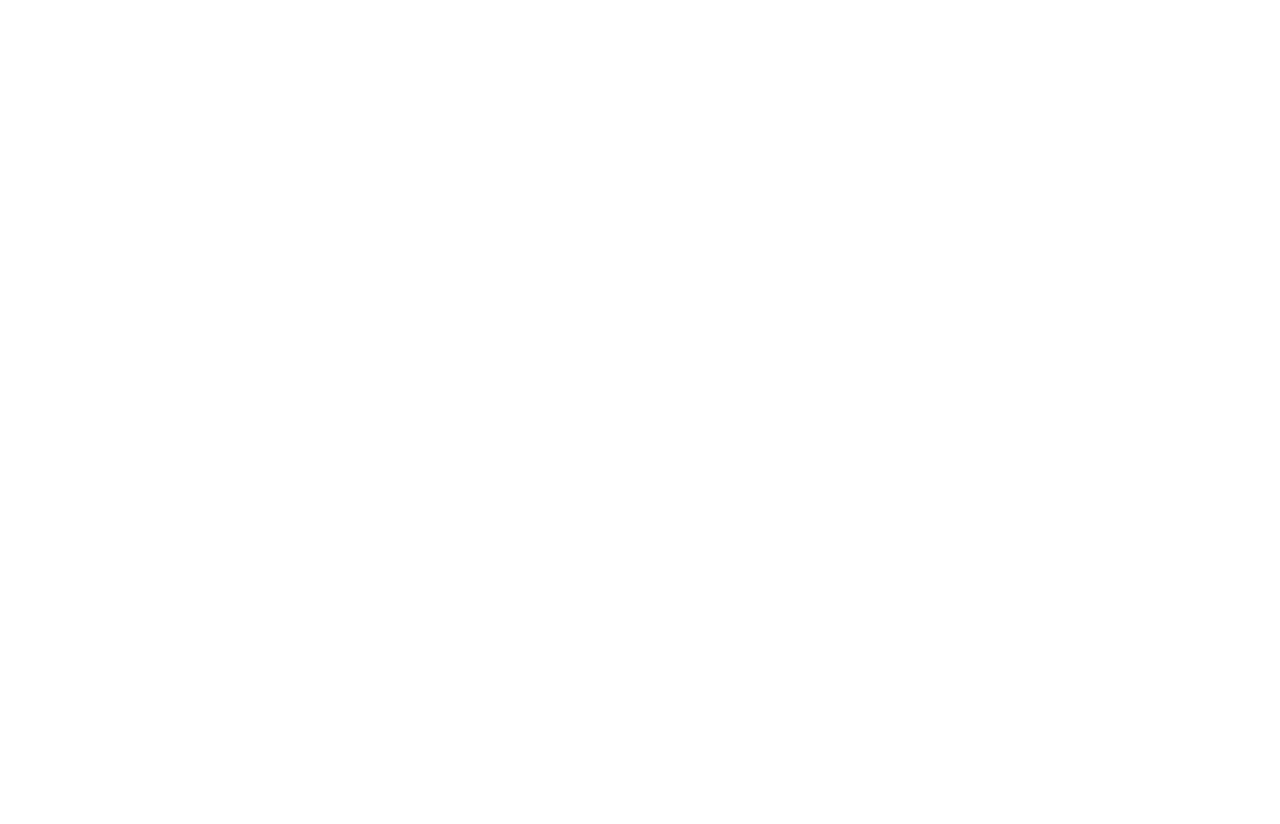
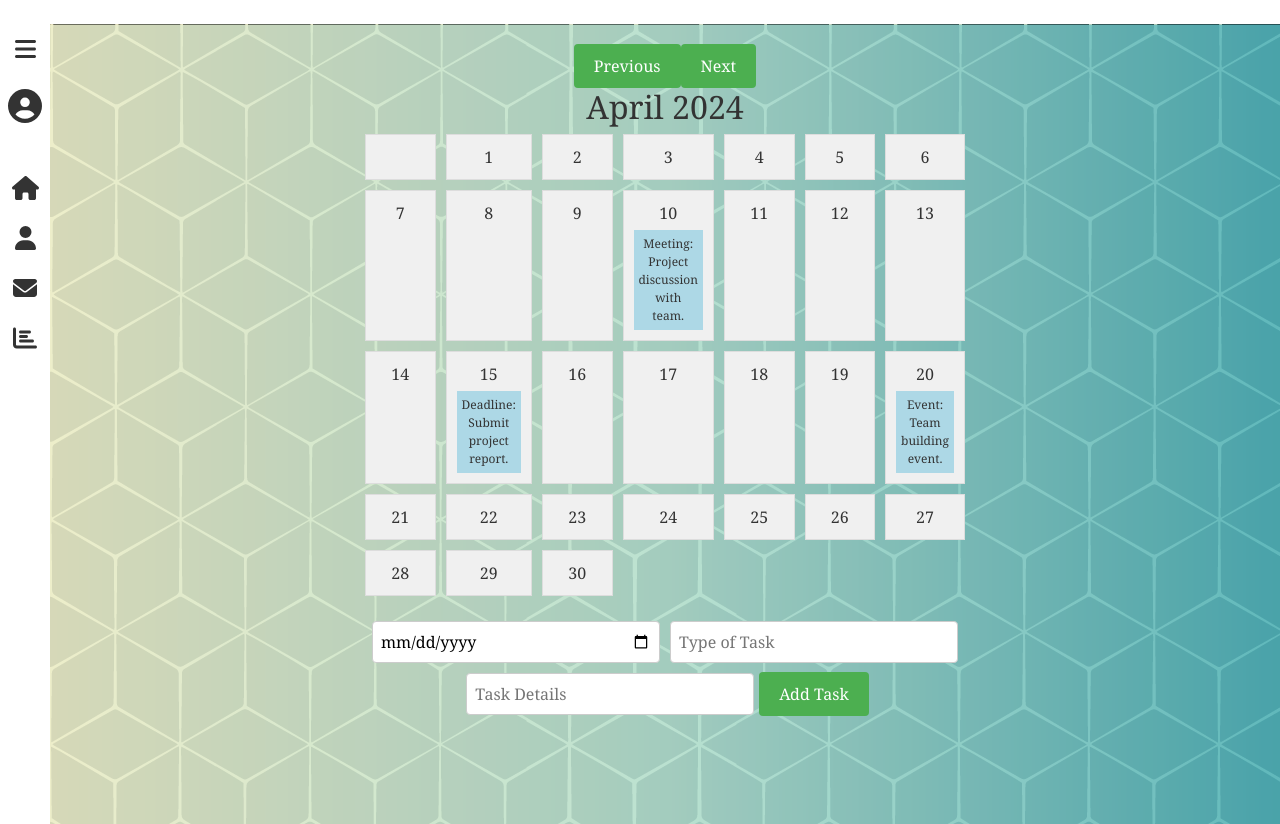
Before and after one commit to SWEN-732-Team-5/Appli-Tracker, a React (Create React App) app in the folder applitrackerproject/: page /view_calender in a window 1280 px wide. Before the commit this address had no page. Before the commit the page ends 800 px from the top, so only its background shows below. Built offline with nearby package versions, Linux system fonts and the light colour scheme.

Commit message:
FE : Calender view

```diff
--- a/applitrackerproject/src/App.js
+++ b/applitrackerproject/src/App.js
@@ -5,6 +5,7 @@
 import Login from './Login';
 import SignUp from './SignUp';
 import Visualize from './components/Visualize';
+import CV from './components/CV';
 
 function App() {
   //  App.js file added ok
@@ -18,6 +19,7 @@
             <Route path="/signup" element={<SignUp />} />
             <Route path="/home_dashboard" element={<Home />} />
             <Route path="/data_visualize" element={<Visualize />} />
+            <Route path="/view_calender" element={<CV />} />
           </Routes>
         </Router>
       </div>
--- /dev/null
+++ b/applitrackerproject/src/components/CV.js
@@ -0,0 +1,39 @@
+import React , { useState, useEffect } from 'react';
+import CalendarView from './CalenderView.js';
+import TaskForm from './TaskForm.js';
+import Sidebar from './Sidebar'; // Adjust the path if necessary
+import './Dashboard.css';  // Ensure you have the required CSS
+
+
+function CV() {
+    const [showCalendar, setShowCalendar] = useState(false);
+    // const toggleCalendar = () => {
+    //     setShowCalendar(!showCalendar);
+    //   };
+
+      const [tasks, setTasks] = useState([
+        { date: '2024-04-10', type: 'Meeting', content: 'Project discussion with team.' },
+        { date: '2024-04-15', type: 'Deadline', content: 'Submit project report.' },
+        { date: '2024-04-20', type: 'Event', content: 'Team building event.' }
+      ]);
+
+      const addTask = (newTask) => {
+        setTasks([...tasks, newTask]);
+      };
+    //  App.js file added ok
+    return (
+
+        <div className="dashboard">
+            <Sidebar />
+            <div className="dashboard-main">
+            {/* {showCalendar && ( */}
+        <div className="App">
+          <CalendarView tasks={tasks} />
+          <TaskForm addTask={addTask} />
+        </div>
+      {/* )} */}
+            </div>
+        </div>
+    );
+}
+export default CV;
--- /dev/null
+++ b/applitrackerproject/src/components/CalenderView.css
@@ -0,0 +1,37 @@
+#taskCalendar {
+    width: 600px;
+    margin: auto;
+    text-align: center;
+}
+
+#calendarDays {
+    display: grid;
+    grid-template-columns: repeat(7, 1fr);
+    gap: 10px;
+}
+
+.day {
+    padding: 10px;
+    background-color: #f0f0f0;
+    border: 1px solid #ddd;
+}
+
+.task {
+    margin-top: 5px;
+    padding: 5px;
+    background-color: #add8e6;
+    font-size: 12px;
+}
+
+button {
+    padding: 10px 20px;
+    background-color: #4CAF50;
+    color: white;
+    border: none;
+    border-radius: 4px;
+    cursor: pointer;
+}
+
+button:hover {
+    background-color: #45a049;
+}
--- /dev/null
+++ b/applitrackerproject/src/components/CalenderView.js
@@ -0,0 +1,53 @@
+import React, { useState, useEffect } from 'react';
+import './CalenderView.css';
+
+const monthNames = ["January", "February", "March", "April", "May", "June", "July", "August", "September", "October", "November", "December"];
+
+function CalendarView({ tasks }) {
+  const [currentDate, setCurrentDate] = useState(new Date());
+
+  useEffect(() => {
+    renderCalendar();
+  }, [currentDate]); // Dependency on currentDate to re-render
+
+  const changeMonth = (months) => {
+    const newDate = new Date(currentDate.getFullYear(), currentDate.getMonth() + months);
+    setCurrentDate(newDate);
+  };
+
+  const renderCalendar = () => {
+    const daysInMonth = new Date(currentDate.getFullYear(), currentDate.getMonth() + 1, 0).getDate();
+    const firstDay = new Date(currentDate.getFullYear(), currentDate.getMonth(), 1).getDay();
+    let days = [];
+
+    for (let i = 0; i < firstDay; i++) {
+      days.push(<div className="day"></div>); // Empty cells
+    }
+
+    for (let day = 1; day <= daysInMonth; day++) {
+      const dateStr = `${currentDate.getFullYear()}-${String(currentDate.getMonth() + 1).padStart(2, '0')}-${String(day).padStart(2, '0')}`;
+      const dayTasks = tasks.filter(task => task.date === dateStr).map(task => (
+        <div className="task">{task.type}: {task.content}</div>
+      ));
+
+      days.push(
+        <div className="day">{day}{dayTasks}</div>
+      );
+    }
+
+    return days;
+  };
+
+  return (
+    <div id="taskCalendar">
+      <button onClick={() => changeMonth(-1)}>Previous</button>
+      <button onClick={() => changeMonth(1)}>Next</button>
+      <h2 id="monthLabel">{monthNames[currentDate.getMonth()]} {currentDate.getFullYear()}</h2>
+      <div id="calendarDays">
+        {renderCalendar()}
+      </div>
+    </div>
+  );
+}
+
+export default CalendarView;
--- a/applitrackerproject/src/components/Sidebar.js
+++ b/applitrackerproject/src/components/Sidebar.js
@@ -7,7 +7,6 @@
 
 const Sidebar = () => {
   const [isExpanded, setIsExpanded] = useState(false);
-
   const toggleSidebar = () => {
     setIsExpanded(!isExpanded);
   };
@@ -57,6 +56,12 @@
     }
   };
 
+  // const toggleCalendar = () => {
+  //   setShowCalendar(!showCalendar);
+  // };
+
+
+
   return (
     <div className={`sidebar ${isExpanded ? 'expanded' : ''}`}>
       {/* This is the hamburger icon item that toggles the sidebar */}
@@ -77,9 +82,10 @@
         <FontAwesomeIcon icon={faUser} className="sidebar-icon" />
         <span className="sidebar-text" >Export Job</span>
       </div>
-      <div className="sidebar-item">
+      <div className="sidebar-item clickable">
         <FontAwesomeIcon icon={faEnvelope} className="sidebar-icon" />
-        <span className="sidebar-text">View Calendar</span>
+        <span className="sidebar-text">
+        <Link to="/view_calender">View Calendar</Link></span>
       </div>
       <div className="sidebar-item">
         <FontAwesomeIcon icon={faChartBar} className="sidebar-icon" />
@@ -87,6 +93,7 @@
           <Link to="/data_visualize">View Graph</Link>
         </span>
       </div>
+
       {/* ... other sidebar items ... */}
     </div>
   );
--- /dev/null
+++ b/applitrackerproject/src/components/TaskForm.css
@@ -0,0 +1,26 @@
+#newTaskForm {
+    width: 600px;
+    margin: 20px auto;
+    text-align: center;
+}
+
+input[type="text"], input[type="date"] {
+    padding: 8px;
+    margin: 5px;
+    border: 1px solid #ccc;
+    border-radius: 4px;
+    width: calc(50% - 12px); /* Adjusts input width to fit form */
+}
+
+button {
+    padding: 10px 20px;
+    background-color: #4CAF50;
+    color: white;
+    border: none;
+    border-radius: 4px;
+    cursor: pointer;
+}
+
+button:hover {
+    background-color: #45a049;
+}
--- /dev/null
+++ b/applitrackerproject/src/components/TaskForm.js
@@ -0,0 +1,31 @@
+import React, { useState } from 'react';
+import './TaskForm.css';
+
+function TaskForm({ addTask }) {
+  const [taskDate, setTaskDate] = useState('');
+  const [taskType, setTaskType] = useState('');
+  const [taskContent, setTaskContent] = useState('');
+
+  const handleSubmit = () => {
+    if (!taskDate || !taskType || !taskContent) {
+      alert("All fields are required!");
+      return;
+    }
+
+    addTask({ date: taskDate, type: taskType, content: taskContent });
+    setTaskDate('');
+    setTaskType('');
+    setTaskContent('');
+  };
+
+  return (
+    <div id="newTaskForm">
+      <input type="date" value={taskDate} onChange={(e) => setTaskDate(e.target.value)} required />
+      <input type="text" value={taskType} onChange={(e) => setTaskType(e.target.value)} placeholder="Type of Task" required />
+      <input type="text" value={taskContent} onChange={(e) => setTaskContent(e.target.value)} placeholder="Task Details" required />
+      <button onClick={handleSubmit}>Add Task</button>
+    </div>
+  );
+}
+
+export default TaskForm;
```
Also changed, not shown: applitrackerproject/src/components/calenderview.html (deleted, +0 -140 lines), 1 other file (tests, documents, lock files or other folders).
